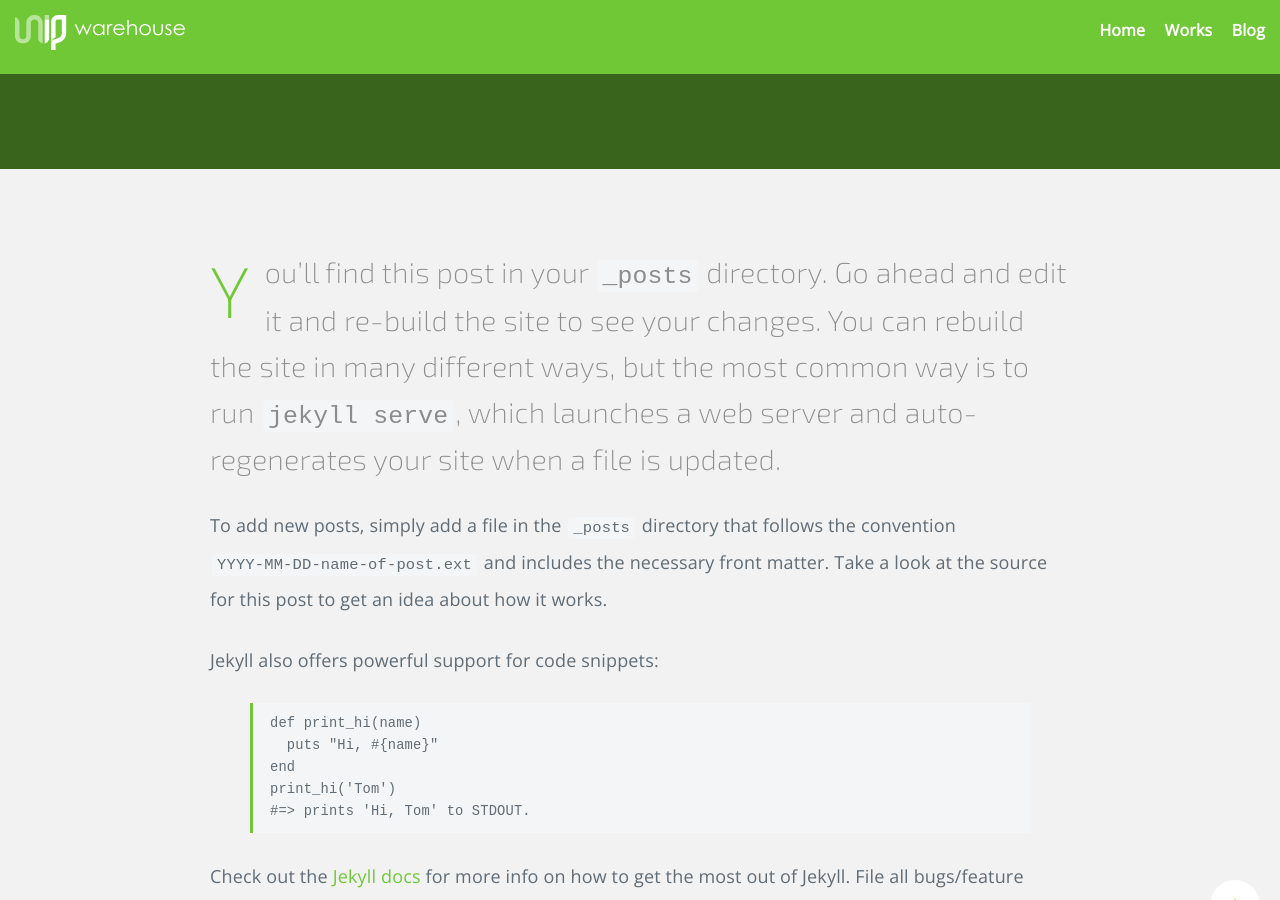
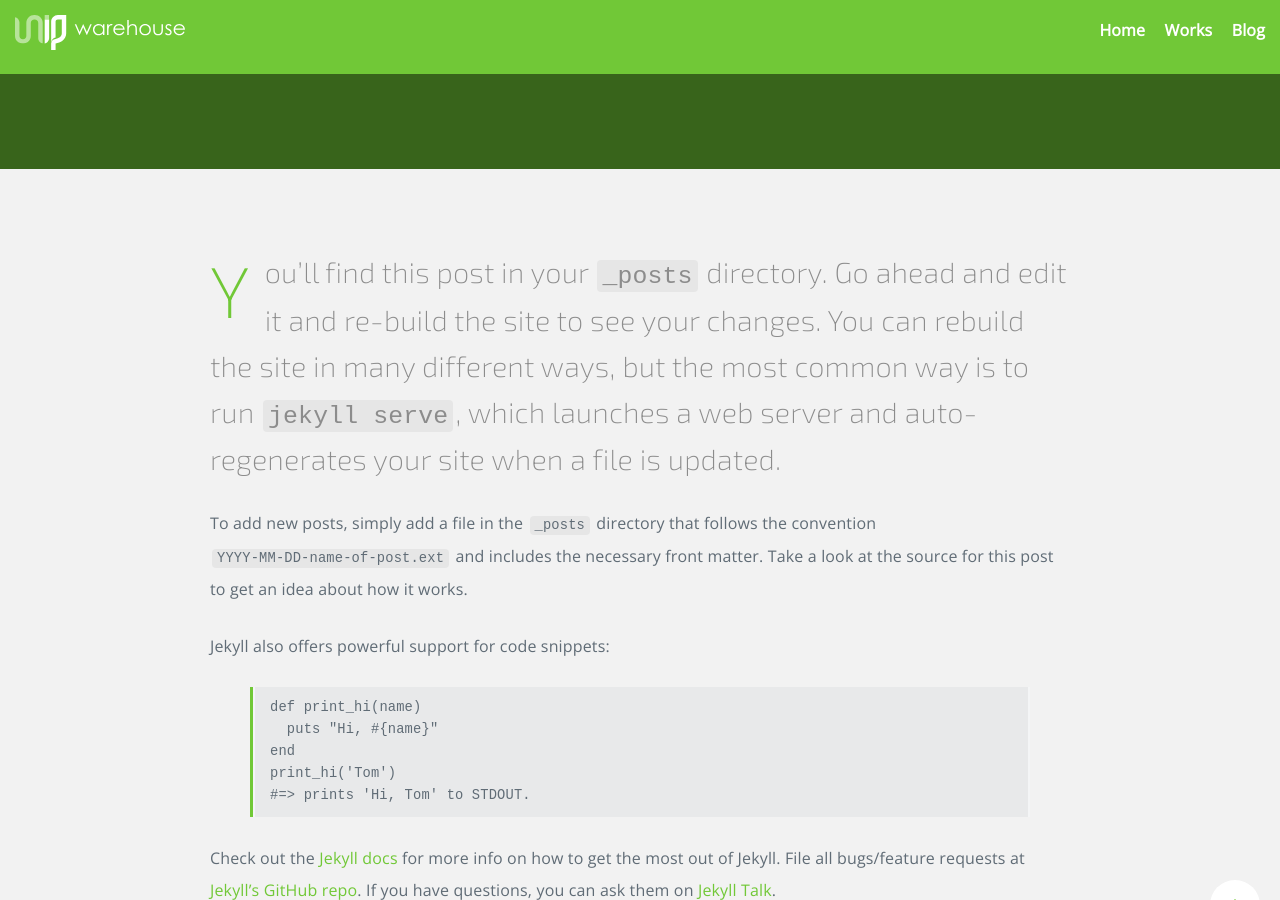
Before and after one commit to unipwarehouse/unipwarehouse.github.io, a Jekyll site: the page built from _posts/2016-06-19-welcome-to-jekyll.md, in a window 1280 px wide and 900 px high, scrolled down 731 px. Built offline with Jekyll 4.4.1, drawn with Linux system fonts in a browser that asks for light colours; some web fonts are replaced; comment, search, counter and statistics services are not loaded.

Commit message:
update code background

```diff
--- a/_sass/_post.sass
+++ b/_sass/_post.sass
@@ -59,7 +59,6 @@ body#post
 					line-height: 1.4em
 
 			p
-				font-size: 18px
 				line-height: 2
 				@media #{$mobile}
 					font-size: 1.6rem
@@ -71,6 +70,9 @@ body#post
 
 			blockquote
 				font-family: 'Exo 2', sans-serif
+
+			code
+				background-color: rgba(0,0,0,.05)
 
 			@media #{$mobile}
 				iframe
```
